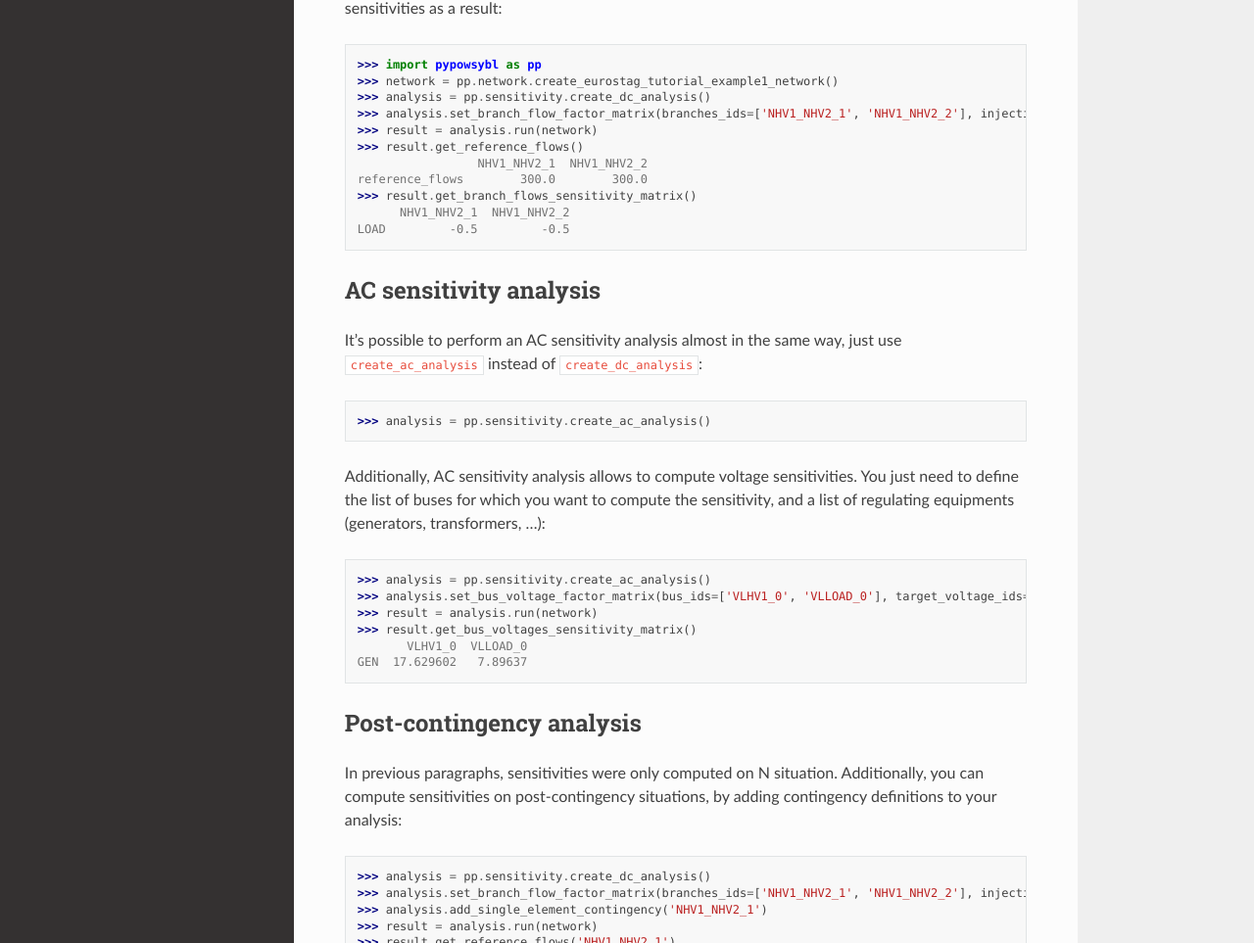
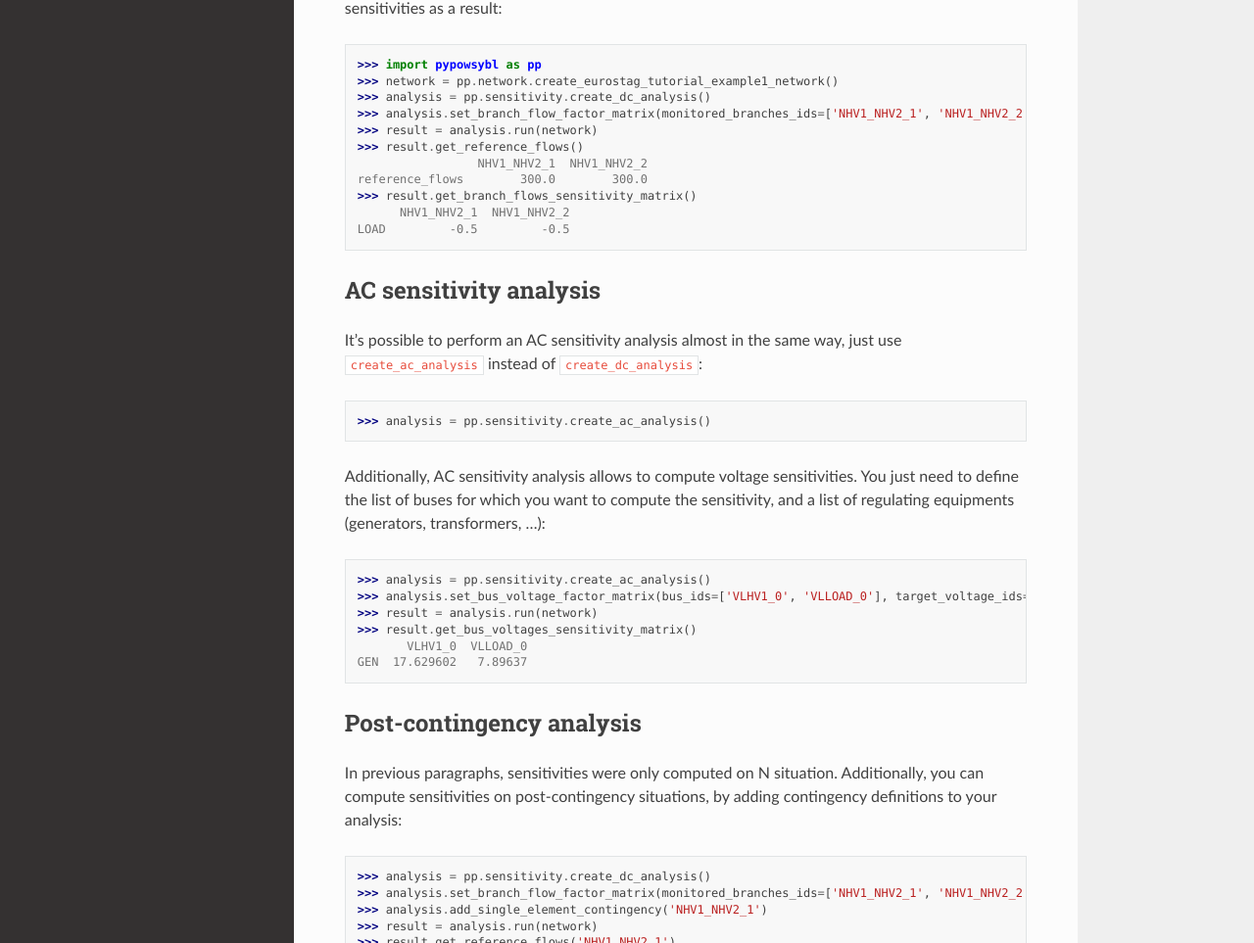
Before and after one commit to powsybl/pypowsybl, a Sphinx documentation site: the page built from docs/sensitivity.rst, in a window 1280 px wide and 1400 px high. Shown: the part 437-1400 px from the top of the window at 98% size. Built offline with Sphinx 7.4.7 and the Read the Docs theme 2.0.0, drawn with Linux system fonts in a browser that asks for light colours.

Commit message:
Improve doc
Signed-off-by: Geoffroy Jamgotchian <geoffroy.jamgotchian@rte-france.com>

```diff
--- a/docs/sensitivity.rst
+++ b/docs/sensitivity.rst
@@ -19,7 +19,7 @@
     >>> import pypowsybl as pp
     >>> network = pp.network.create_eurostag_tutorial_example1_network()
     >>> analysis = pp.sensitivity.create_dc_analysis()
-    >>> analysis.set_branch_flow_factor_matrix(branches_ids=['NHV1_NHV2_1', 'NHV1_NHV2_2'], injections_or_transformers_ids_or_zones=['LOAD'])
+    >>> analysis.set_branch_flow_factor_matrix(monitored_branches_ids=['NHV1_NHV2_1', 'NHV1_NHV2_2'], variables=['LOAD'])
     >>> result = analysis.run(network)
     >>> result.get_reference_flows()
                      NHV1_NHV2_1  NHV1_NHV2_2
@@ -62,7 +62,7 @@
 .. doctest::
 
     >>> analysis = pp.sensitivity.create_dc_analysis()
-    >>> analysis.set_branch_flow_factor_matrix(branches_ids=['NHV1_NHV2_1', 'NHV1_NHV2_2'], injections_or_transformers_ids_or_zones=['LOAD'])
+    >>> analysis.set_branch_flow_factor_matrix(monitored_branches_ids=['NHV1_NHV2_1', 'NHV1_NHV2_2'], variables=['LOAD'])
     >>> analysis.add_single_element_contingency('NHV1_NHV2_1')
     >>> result = analysis.run(network)
     >>> result.get_reference_flows('NHV1_NHV2_1')
```
Also changed, not shown: 1 other file.
